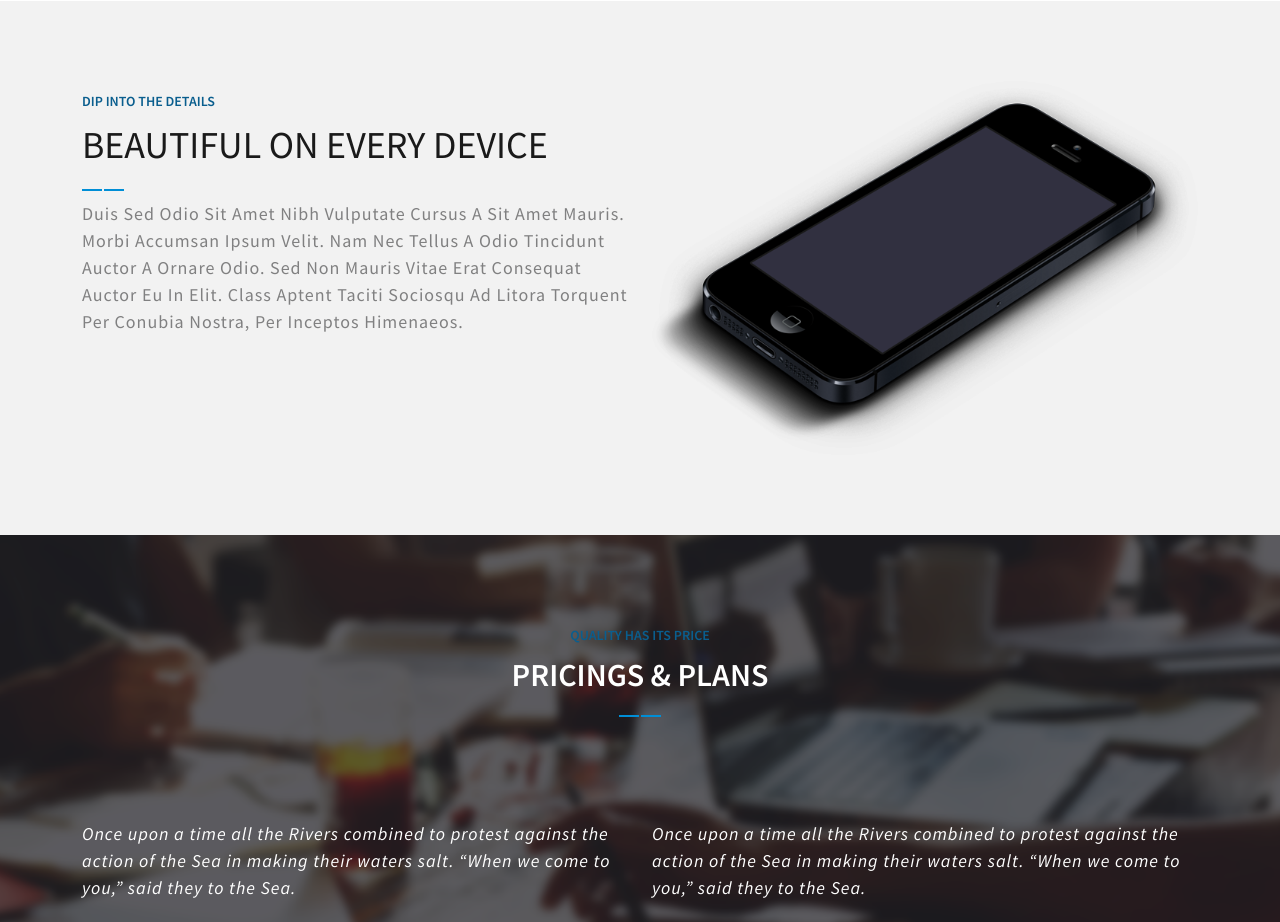
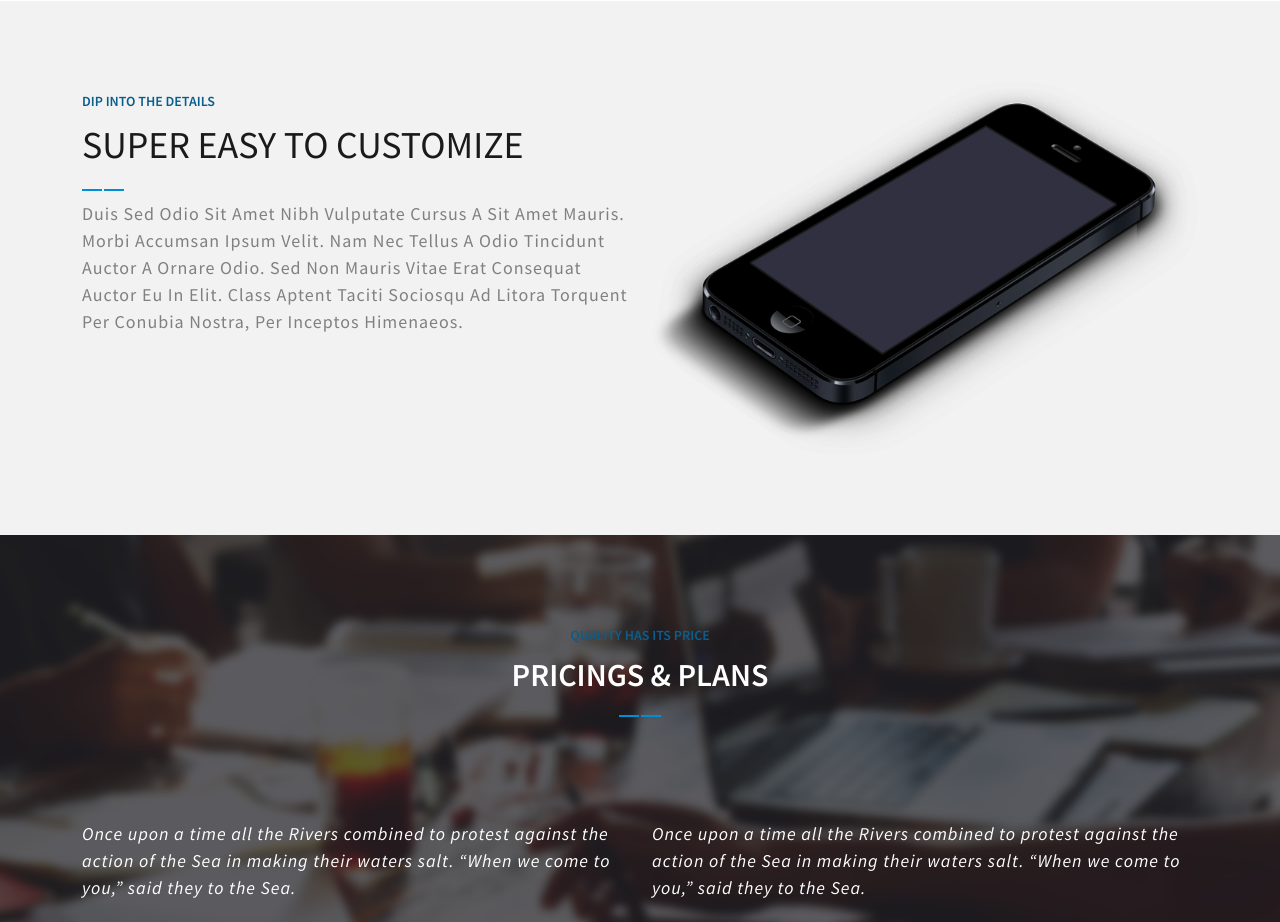
Before and after one commit to das-rudro/LUCID, a plain HTML site: page index.html in a window 1280 px wide. Shown: the part 2040-2962 px from the top of the page. Drawn offline with nearby package versions, Linux system fonts and the light colour scheme.

Commit message:
Update index.html

```diff
--- a/index.html
+++ b/index.html
@@ -163,7 +163,7 @@
                 <div class="col-md-6">
                     <div class="banner details">
                         <h6>dip into the details</h6>
-                        <h1>Beautiful on every device</h1>
+                        <h1>Super easy to customize</h1>
                         <img src="image/underline.png">
                         <p>Duis sed odio sit amet nibh vulputate cursus a sit amet mauris. Morbi accumsan ipsum velit. Nam nec tellus a odio tincidunt auctor a ornare odio. Sed non  mauris vitae erat consequat auctor eu in elit. Class aptent taciti sociosqu ad litora torquent per conubia nostra, per inceptos himenaeos. </p>
                     </div>
```
